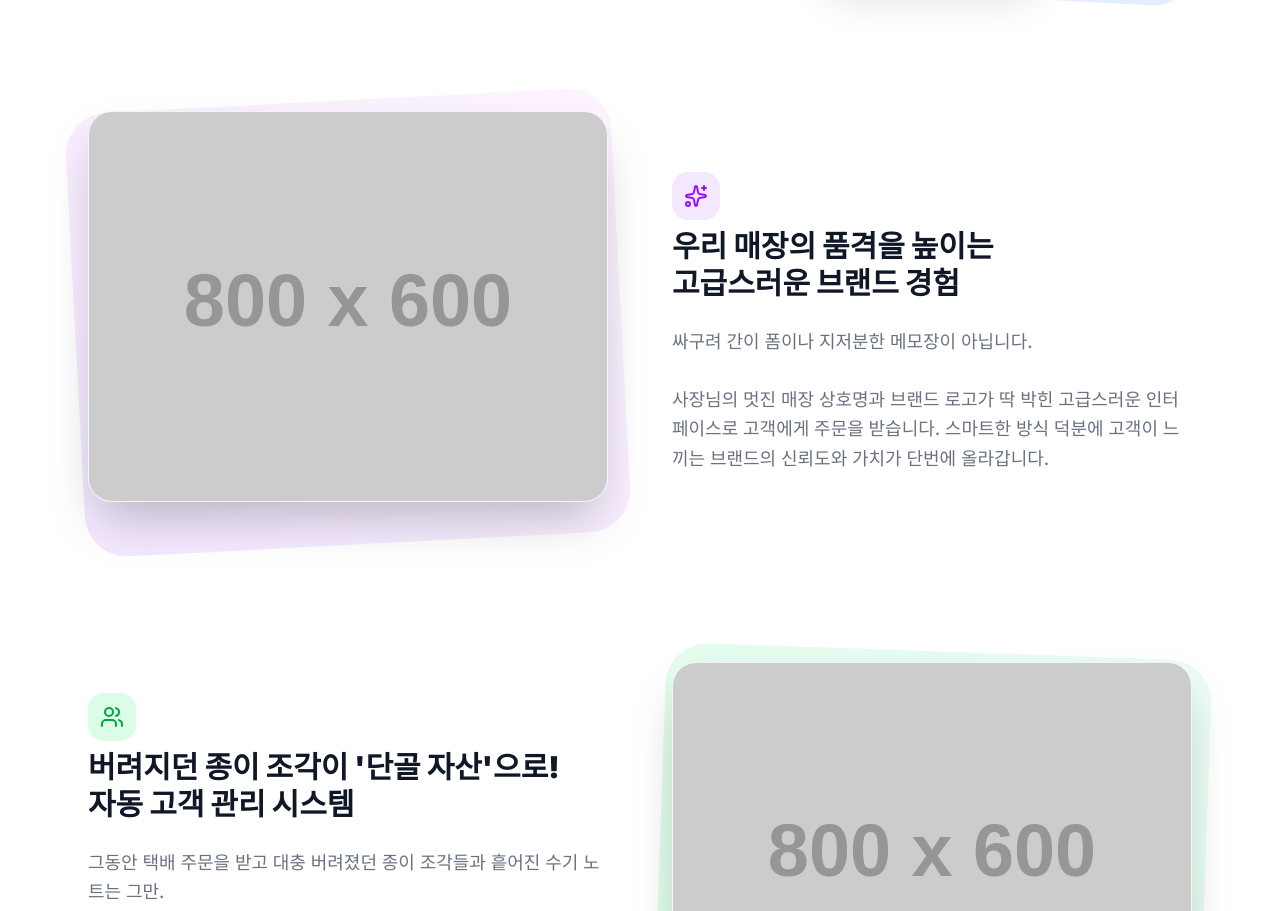
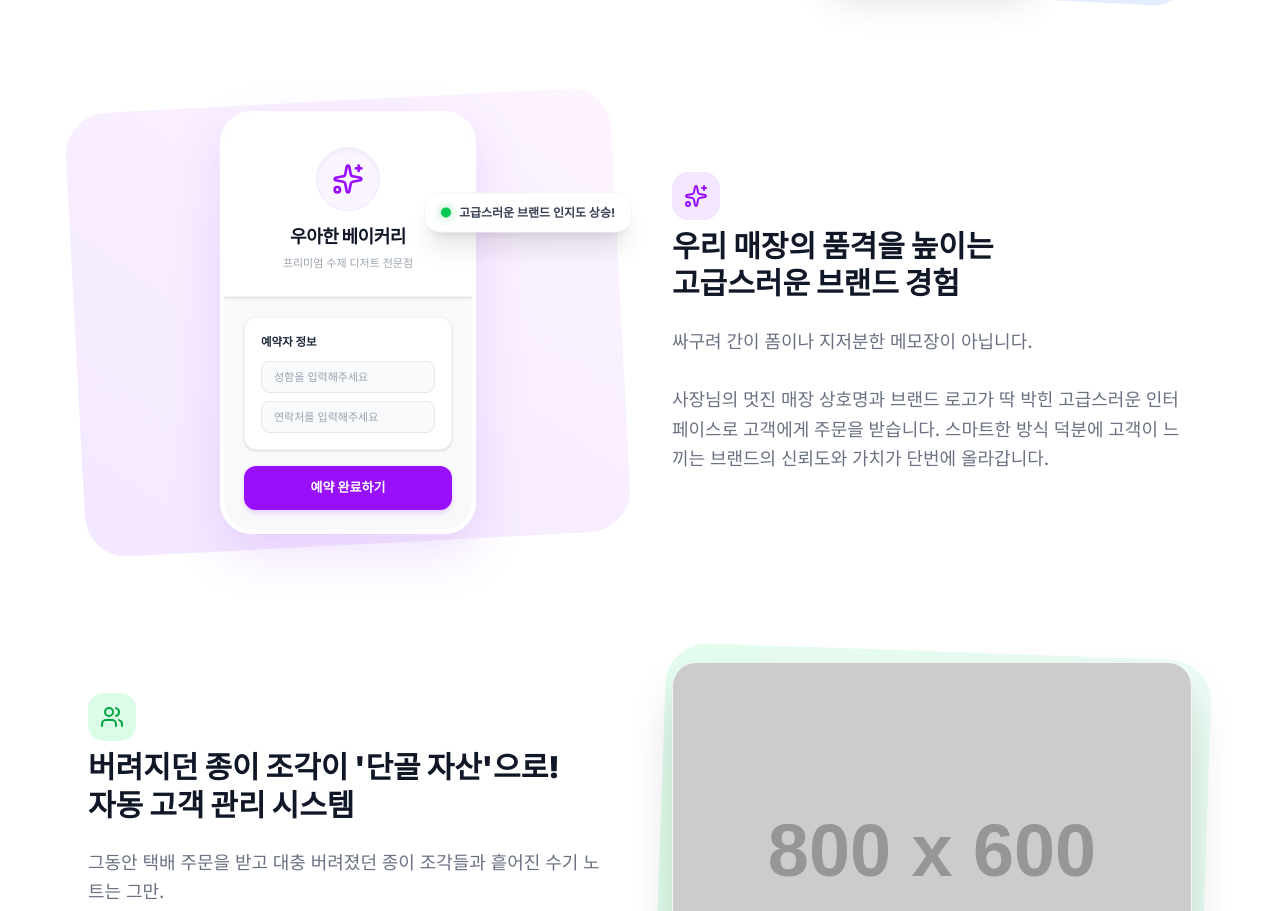
Before and after one commit to hannune-s/ssakdaform, a Next.js app: page /landing in a window 1280 px wide. Shown: the part 1322-2233 px from the top of the page. Built offline with nearby package versions, Linux system fonts and the light colour scheme.

Commit message:
feat: 랜딩 페이지 두 번째 장점 섹션에 상호명과 로고가 적용된 고급스러운 고객용 폼 UI 목업 추가

```diff
--- a/src/app/landing/page.tsx
+++ b/src/app/landing/page.tsx
@@ -128,10 +128,43 @@ export default function LandingPage() {
                   사장님의 멋진 매장 상호명과 브랜드 로고가 딱 박힌 고급스러운 인터페이스로 고객에게 주문을 받습니다. 스마트한 방식 덕분에 고객이 느끼는 브랜드의 신뢰도와 가치가 단번에 올라갑니다.
                 </p>
               </div>
-              <div className="flex-1 w-full relative">
+              <div className="flex-1 w-full relative min-h-[380px] sm:min-h-[420px] flex items-center justify-center mt-10 lg:mt-0">
                 <div className="absolute inset-0 bg-gradient-to-tr from-purple-100 to-fuchsia-50 rounded-[2.5rem] transform -rotate-3 scale-105" />
-                <img src="https://placehold.co/800x600/f3e8ff/9333ea?text=Premium+Form+Design" alt="고급스러운 브랜드 폼 화면" className="relative rounded-3xl shadow-2xl border border-gray-100 w-full object-cover" />
-                <p className="text-center text-sm text-gray-400 mt-3 font-medium">※ 매장 로고와 상호명이 적용된 실제 고객용 폼 화면을 캡처해 주세요.</p>
+
+                {/* Premium Brand Mockup */}
+                <div className="relative w-64 bg-[#FAFAFA] rounded-[2rem] shadow-[0_20px_50px_rgba(147,51,234,0.15)] border-4 border-white overflow-hidden z-10 hover:scale-105 transition-transform duration-500">
+
+                  {/* Mockup Header (Brand) */}
+                  <div className="bg-white px-6 pt-8 pb-6 text-center border-b border-gray-100 shadow-sm relative z-10">
+                    <div className="w-16 h-16 mx-auto bg-purple-50 text-purple-600 rounded-full flex items-center justify-center mb-3 shadow-inner border border-purple-100">
+                      <Sparkles className="w-8 h-8" />
+                    </div>
+                    <h4 className="text-lg font-black text-gray-900 tracking-tight">우아한 베이커리</h4>
+                    <p className="text-[11px] text-gray-400 mt-1 font-medium">프리미엄 수제 디저트 전문점</p>
+                  </div>
+
+                  {/* Mockup Body (Form) */}
+                  <div className="p-5 space-y-4 bg-gray-50/50">
+                    <div className="bg-white p-4 rounded-xl border border-gray-100 shadow-sm">
+                      <div className="text-[11.5px] font-bold text-gray-800 mb-2.5">예약자 정보</div>
+                      <div className="space-y-2">
+                        <div className="h-8 bg-gray-50 border border-gray-200 rounded-lg px-3 flex items-center"><span className="text-[11px] text-gray-400">성함을 입력해주세요</span></div>
+                        <div className="h-8 bg-gray-50 border border-gray-200 rounded-lg px-3 flex items-center"><span className="text-[11px] text-gray-400">연락처를 입력해주세요</span></div>
+                      </div>
+                    </div>
+
+                    <div className="h-11 bg-purple-600 rounded-xl flex items-center justify-center text-white text-[13px] font-bold shadow-md shadow-purple-200 hover:bg-purple-700 transition-colors cursor-pointer">
+                      예약 완료하기
+                    </div>
+                  </div>
+
+                </div>
+
+                {/* Small floating badge */}
+                <div className="absolute top-[20%] -right-2 sm:-right-6 bg-white px-4 py-2.5 rounded-2xl shadow-xl border border-gray-100 z-20 flex items-center gap-2 animate-bounce">
+                  <div className="w-2.5 h-2.5 bg-green-500 rounded-full shadow-[0_0_8px_rgba(34,197,94,0.6)]" />
+                  <span className="text-[12px] font-bold text-gray-700">고급스러운 브랜드 인지도 상승!</span>
+                </div>
               </div>
             </div>
 
```
